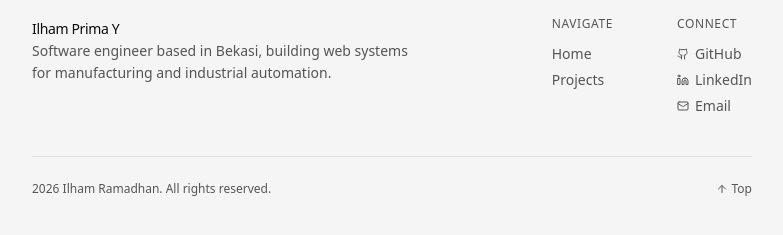
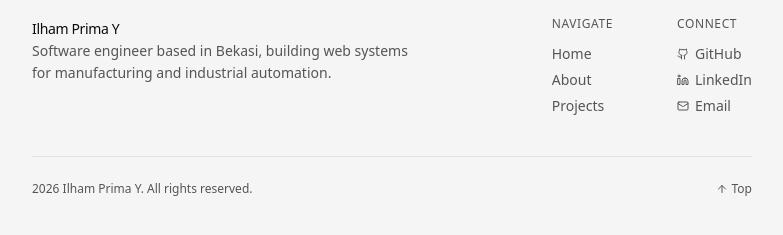
Before and after one commit to ilhamkibo/kibo-projects-hub, a Next.js app: page / in a window 1280 px wide. Shown: the part 2960-3195 px from the top of the page, without its empty margins (248-1031 px from the left). Built offline with nearby package versions, Linux system fonts and the light colour scheme.

Commit message:
Reorder About page, update footer, and enrich Backend stack
- Move AboutPhotoScroll gallery to after Values section for better flow
- Add 'About' link to footer navigation
- Update footer copyright from 'Ilham Ramadhan' to 'Ilham Prima Y'
- Add Kafka and RabbitMQ to Backend stack category

```diff
--- a/src/app/about/page.tsx
+++ b/src/app/about/page.tsx
@@ -16,10 +16,10 @@ export default function AboutPage() {
   return (
     <main className="min-h-screen">
       <AboutHero />
-      <AboutPhotoScroll />
       <AboutJourney />
       <AboutStack />
       <AboutValues />
+      <AboutPhotoScroll />
       <AboutCta />
     </main>
   );
--- a/src/components/layouts/footer.tsx
+++ b/src/components/layouts/footer.tsx
@@ -7,6 +7,7 @@ import { Github, Linkedin, Mail, ArrowUp } from "lucide-react";
 
 const navLinks = [
   { href: "/", label: "Home" },
+  { href: "/about", label: "About" },
   { href: "/projects", label: "Projects" },
 ];
 
@@ -99,7 +100,7 @@ export function Footer() {
         {/* Bottom bar */}
         <div className="flex items-center justify-between pt-6 border-t border-border/50">
           <p className="text-xs text-muted-foreground">
-            {currentYear} Ilham Ramadhan. All rights reserved.
+            {currentYear} Ilham Prima Y. All rights reserved.
           </p>
           <button
             onClick={scrollToTop}
--- a/src/components/pages/about/about-stack.tsx
+++ b/src/components/pages/about/about-stack.tsx
@@ -19,6 +19,8 @@ const categories = [
       "GraphQL / REST",
       "Go",
       "WebSocket",
+      "Kafka",
+      "RabbitMQ",
     ],
   },
   {
```
